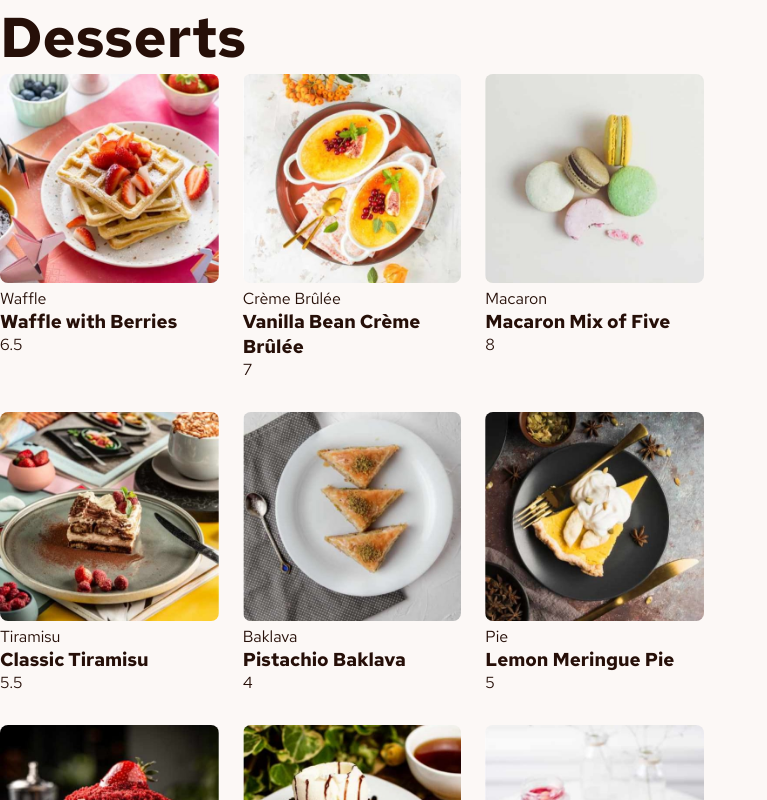
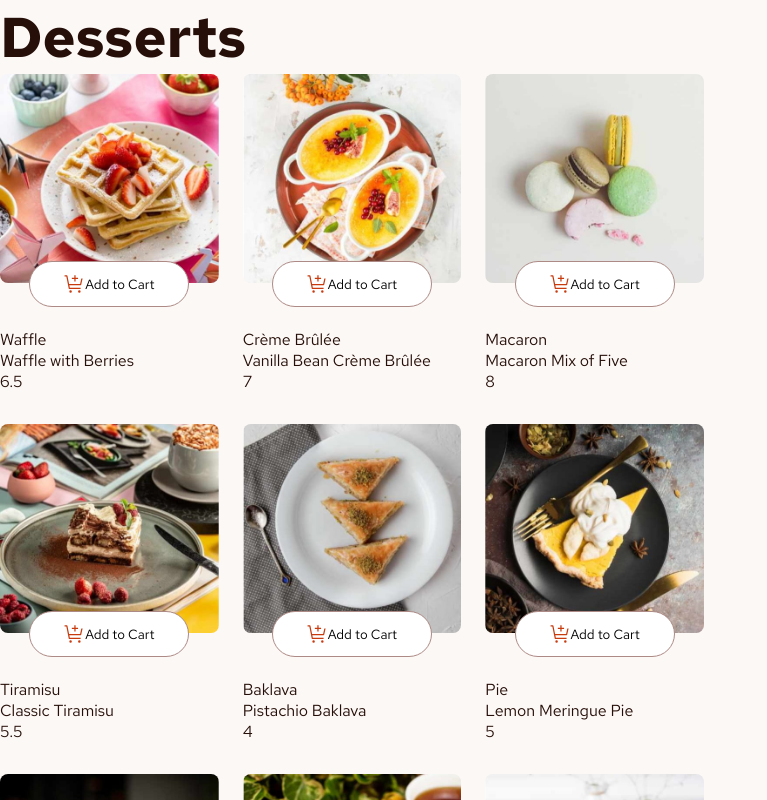
Before and after one commit to michellecordovi/ShopDessertsPage, a React (Vite) app: page / in a window 1280 px wide. Shown: the top 800 px of the page, without its empty margins (0-767 px from the left). Built offline with nearby package versions, Linux system fonts and the light colour scheme.

Commit message:
create add to cart button and insert into dessert card

```diff
--- a/src/App.css
+++ b/src/App.css
@@ -5,7 +5,28 @@
   column-gap: 24px;
 }
 
+.dessert-image-container{
+  display: flex;
+  flex-direction: column;
+  align-items: center;
+  position: relative;
+}
+
 .dessert-image{
   width: 100%;
   border-radius: 8px;
 }
+
+.add-to-cart-button{
+  width: 160px;
+  height: 44px;
+  padding: 22px;
+  background-color: white;
+  border: 1px solid #AD8A85;
+  display: flex;
+  align-items: center;
+  justify-content: center;
+  border-radius: 999px;
+  position: relative;
+  bottom: 22px;
+}
--- a/src/components/AddToCardButton.jsx
+++ /dev/null
@@ -1,4 +0,0 @@
-function AddToCartButton(){
-
-}
-export default AddToCartButton;
--- /dev/null
+++ b/src/components/AddToCartButton.jsx
@@ -0,0 +1,9 @@
+function AddToCartButton(){
+    return (
+        <button className="add-to-cart-button">
+            <img src="./assets/images/icon-add-to-cart.svg" alt="shopping cart icon" />
+            <p>Add to Cart</p>
+        </button>
+    )
+}
+export default AddToCartButton;
--- a/src/components/DessertCard.jsx
+++ b/src/components/DessertCard.jsx
@@ -1,15 +1,18 @@
 /* eslint-disable react/prop-types */
+import AddToCartButton from "./AddToCartButton";
+
 function DessertCard({src, name, category, price}) {
     return (
         <div className="dessert-card">
             <div className="dessert-image-container">
                 <img className="dessert-image" src={src} alt={name} />
+                <AddToCartButton/>
             </div>
 
             <div className="dessert-description">
-                <p>{category}</p>
-                <h3>{name}</h3>
-                <p>{price}</p>
+                <p className="dessert-category">{category}</p>
+                <p className="dessert-name">{name}</p>
+                <p className="dessert-price">{price}</p>
             </div>
         </div>
     )
```
